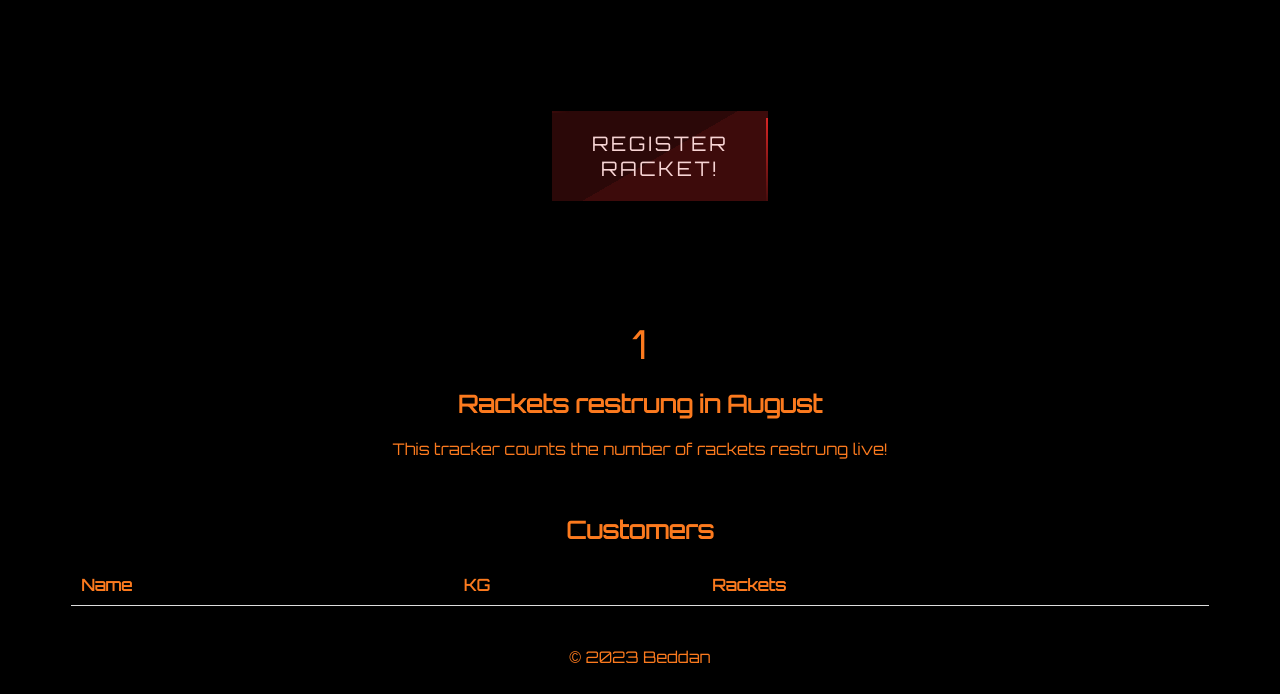
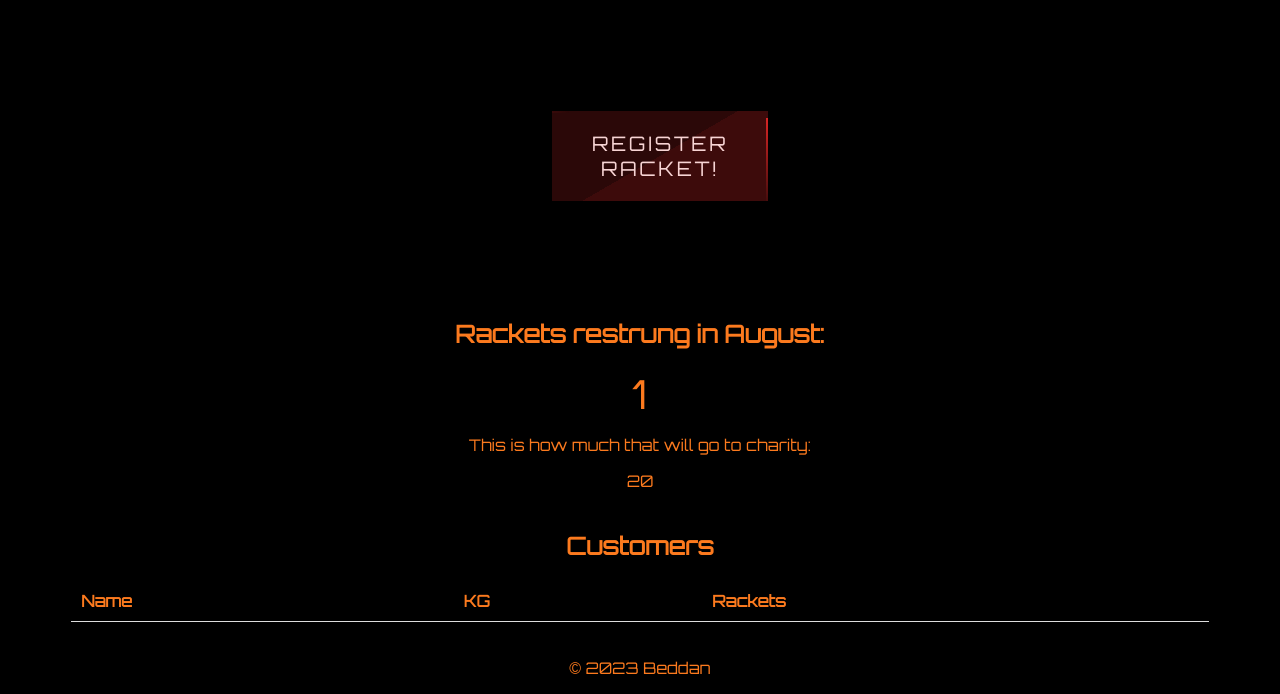
Before and after one commit to CarlBedrot/SensationStringing, a plain HTML site: page page.html in a window 1280 px wide. Both pictures are taken after a click on the link "REGISTER RACKET!". Shown: the part 125-819 px from the top of the page. Drawn offline with Linux system fonts and the light colour scheme.

Commit message:
dont jniw

```diff
--- a/page.html
+++ b/page.html
@@ -28,13 +28,12 @@
         </form>
         <ul id="customers-list"></ul>
         <button id="remove-button" onclick="removeCustomer()">Remove Customer</button>
-
     </div>
     <header>
         <h1>Sensation Racket Tracker</h1>
     </header>
-    <div id="button-container">
-        <a href="#" class="animated-button1" onclick="incrementCounter()">
+    <div id="button-container">        <a href="#" class="animated-button1" onclick="giveToCharity(); incrementCounter()">
+
             <span></span>
             <span></span>
             <span></span>
@@ -47,10 +46,12 @@
         <div class="firework" id="firework4"></div>
         <div class="firework" id="firework5"></div>
     </div>
-    <div id="counter">0</div>
     <section id="about">
-        <h2>Rackets restrung in August</h2>
-        <p>This tracker counts the number of rackets restrung live!</p>
+        <h2>Rackets restrung in August:</h2>
+        <div id="counter">0</div>
+
+        <p>This is how much that will go to charity:</p>
+        <div id="charitySummariser">0</div>
     </section>
     <section id="customer-table-section">
         <h2>Customers</h2>
--- a/script.js
+++ b/script.js
@@ -1,9 +1,14 @@
 let count = 0;
-
+let charity = 0;
 function incrementCounter() {
   count++;
   document.getElementById("counter").textContent = count;
   showFireworks();
+}
+
+function giveToCharity() {
+  charity += 20;
+  document.getElementById('charitySummariser').textContent = charity;
 }
 
 function showFireworks() {
```
